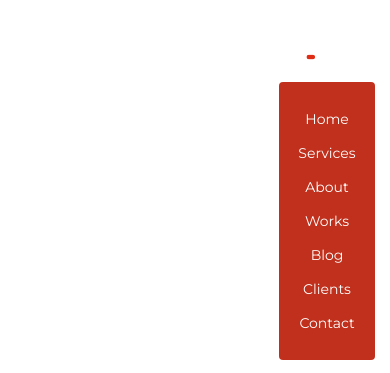
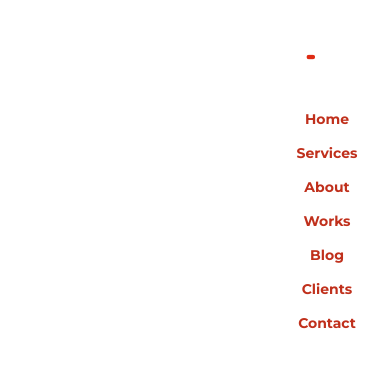
Before and after one commit to Mirajna/lemon_startap, a plain HTML site: page index.html in a window 390 px wide. Both pictures are taken after a click on the element 297 px from the left and 57 px from the top of the page. Drawn offline with nearby package versions, Linux system fonts and the light colour scheme.

Commit message:
responsive

```diff
--- a/css/style.css
+++ b/css/style.css
@@ -168,6 +168,8 @@ h2 {
         padding: 5px 0;
         text-align: center;
         font-size: 14px;
+        color: #c0301c;
+        font-weight: 600;
     }
 
     .mobile-menu {
@@ -183,8 +185,17 @@ h2 {
         padding: 20px 15px;
         text-align: center;
         z-index: 10;
-        background: #c0301c;
+        background: #fff;
+        /*border: 2px dotted #c0301c;*/
         border-radius: 4px;
+    }
+
+    .banner_text {
+        height: 365px;
+    }
+
+    h1 {
+        margin: 300px 0 34px 0;
     }
 }
 
@@ -202,3 +213,10 @@ h2 {
         font-size: 14px;
     }
 }
+
+@media  (max-width: 285px) {
+
+    .logo {
+        padding-right: 5px;
+    }
+}
```
